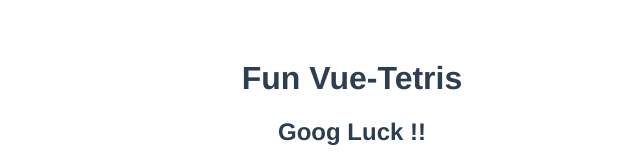
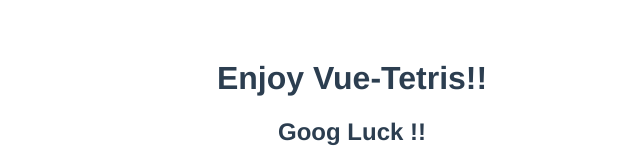
Before and after one commit to RyoSakon001/vue-tetris, a Vue app: page /play in a window 1280 px wide. Shown: the top 160 px of the page, without its empty margins (288-928 px from the left). Built offline with nearby package versions, Linux system fonts and the light colour scheme.

Commit message:
文字列の修正

```diff
--- a/src/pages/PlayPage.vue
+++ b/src/pages/PlayPage.vue
@@ -209,7 +209,7 @@ const resetDrop = resetDropInterval();
 </script>
 
 <template>
-    <h1>Fun Vue-Tetris</h1>
+    <h1>Enjoy Vue-Tetris!!</h1>
     <h2>Goog Luck {{ $route.query.name }} !!</h2>
 
     <div class="container">
```
